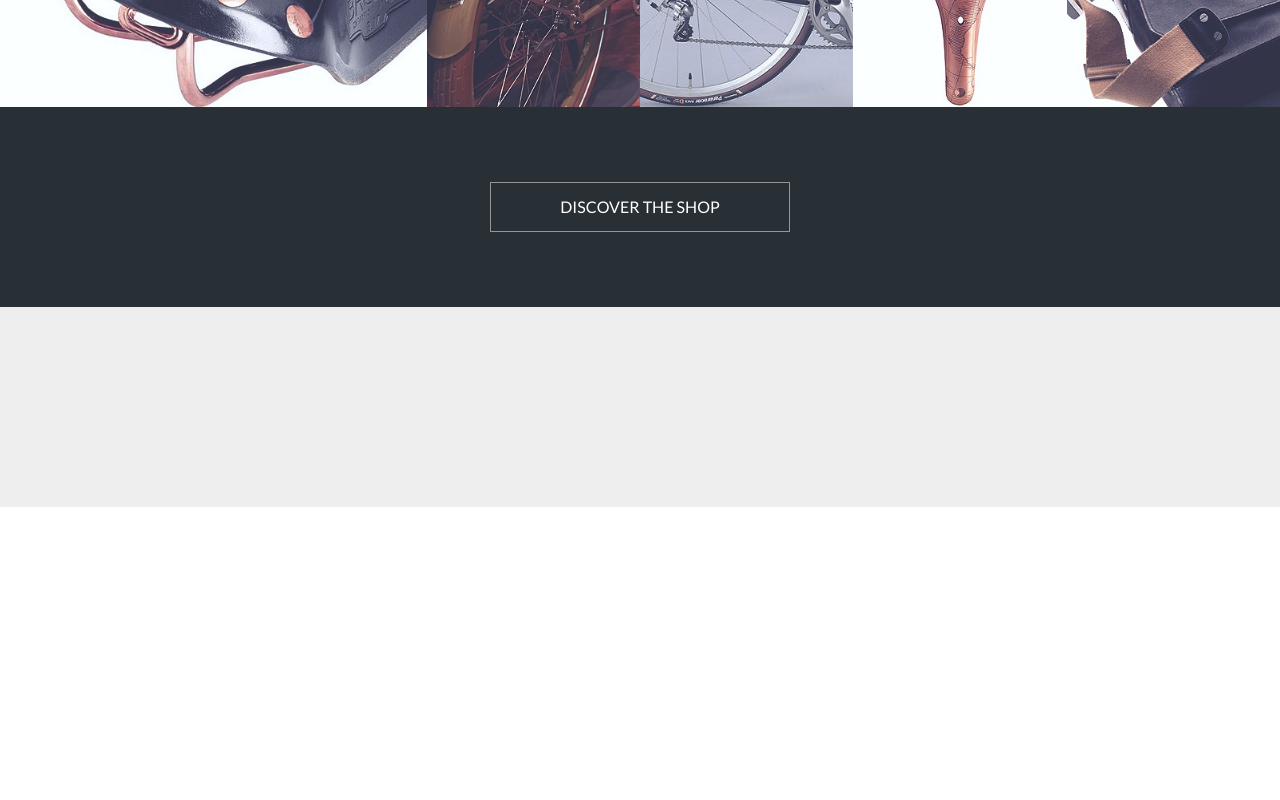
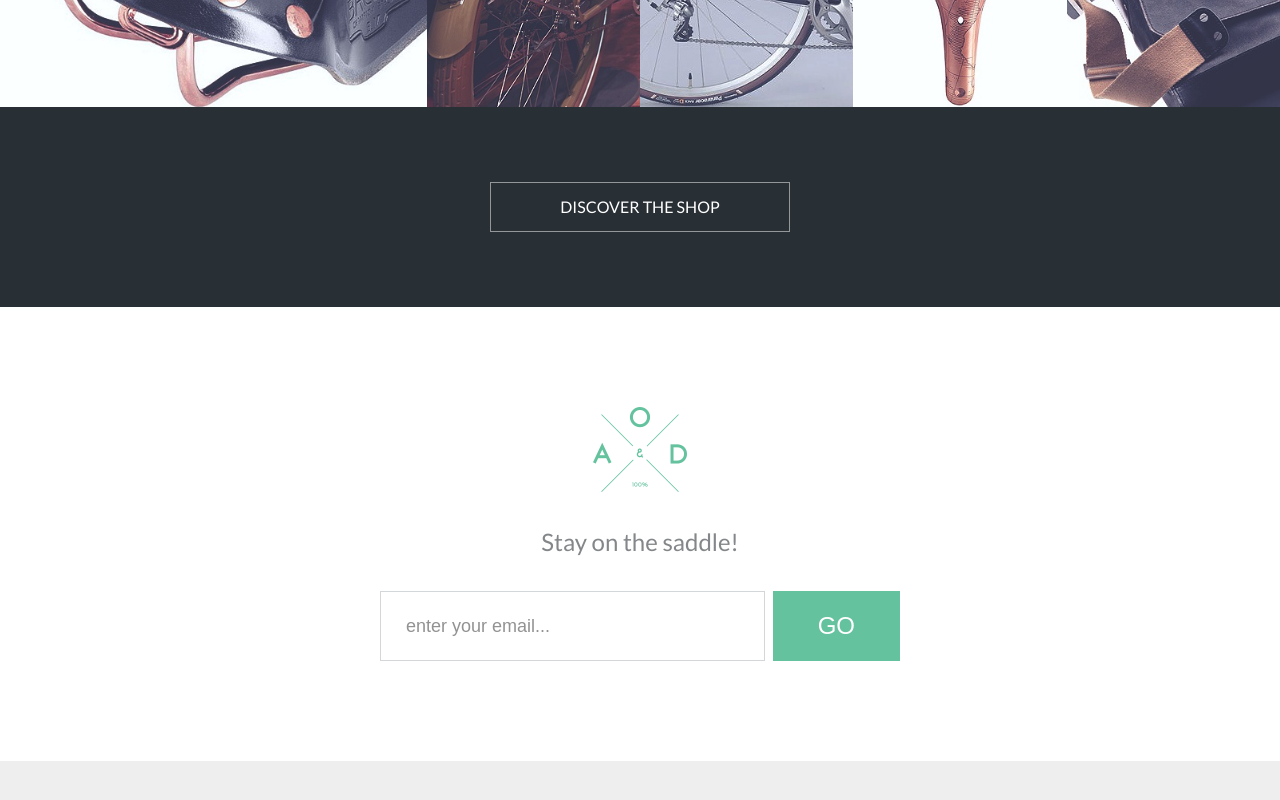
Before and after one commit to RusJstudent/Bicycle, a plain HTML site: page index.html in a window 1280 px wide. Shown: the part 3970-4770 px from the top of the page. Before the commit the page ends 4477 px from the top, so only its background shows below. Drawn offline with Linux system fonts and the light colour scheme.

Commit message:
Working progress: ... 92% ...

```diff
--- a/index.html
+++ b/index.html
@@ -163,21 +163,9 @@
                             <span class="slider__address">AOD New York @aod</span>
                             <span class="slider__time"> / 35 min</span>
                         </div>
-                        <div class="slider__text">Lorem ipsum dolor sit amet, consectetur adipiscing elit. Sed ut tellus ac nulla semper rhoncus. Nullam a odio porttitor, dictum turpis vitae, pretium ante amet.Lorem ipsum dolor sit amet, consectetur adipiscing elit. Sed ut tellus ac nulla semper rhoncus. Nullam a odio porttitor, dictum turpis vitae, pretium ante amet.Lorem ipsum dolor sit amet, consectetur adipiscing elit. Sed ut tellus ac nulla semper rhoncus. Nullam a odio porttitor, dictum turpis vitae, pretium ante amet.Lorem ipsum dolor sit amet, consectetur adipiscing elit. Sed ut tellus ac nulla semper rhoncus. Nullam a odio porttitor, dictum turpis vitae, pretium ante amet.Lorem ipsum dolor sit amet, consectetur adipiscing elit. Sed ut tellus ac nulla semper rhoncus. Nullam a odio porttitor, dictum turpis vitae, pretium ante amet.</div>
+                        <div class="slider__text">Lorem ipsum dolor sit amet, consectetur adipiscing elit. Sed ut tellus ac nulla semper rhoncus. Nullam a odio porttitor, dictum turpis vitae, pretium ante amet.Lorem ipsum dolor sit amet, consectetur adipiscing elit. Sed ut tellus ac nulla semper rhoncus. Nullam a odio porttitor, dictum turpis vitae.</div>
                     </div>
                 </div>
-                <!-- <div class="slider__row">
-                    <div class="slider__container _container">
-                        <div class="slider__icon">
-                            <img src="sourse/img/block6/icon.png" alt="icon">
-                        </div>
-                        <div class="slider__label">
-                            <span class="slider__address">AOD New York @aod</span>
-                            <span class="slider__time"> / 35 min</span>
-                        </div>
-                        <div class="slider__text">Lorem ipsum dolor sit amet, consectetur adipiscing elit. Sed ut tellus ac nulla semper rhoncus. Nullam a odio porttitor, dictum turpis vitae, pretium ante amet.</div>
-                    </div>
-                </div> -->
                 <div class="slider__row">
                     <div class="slider__container _container">
                         <div class="slider__icon">
@@ -187,7 +175,7 @@
                             <span class="slider__address">AOD New York @aod</span>
                             <span class="slider__time"> / 35 min</span>
                         </div>
-                        <div class="slider__text">Lorem ipsum dolor sit amet, consectetur adipiscing elit. Sed ut tellus ac nulla semper rhoncus. Nullam a odio porttitor, dictum turpis vitae, pretium ante amet.</div>
+                        <div class="slider__text">Lorem ipsum dolor sit amet, consectetur adipiscing elit.</div>
                     </div>
                 </div>
                 <div class="slider__nav">
@@ -283,6 +271,20 @@
                     <a href="" class="shop__button">Discover the shop</a>
                 </div>
             </div>
+            <div class="feedback">
+                <div class="feedback__logo">
+                    <img src="sourse/img/logo.png" alt="logo">
+                </div>
+                <div class="feedback__label">Stay on the saddle!</div>
+                <form class="feedback__form">
+                    <div class="feedback__input">
+                        <input type="text" placeholder="enter your email...">
+                    </div>
+                    <div class="feedback__button">
+                        <button type="submit">Go</button>
+                    </div>
+                </form>
+            </div>
         </main>
         <footer class="footer">
             <div class="_container"></div>
--- a/sourse/js/script.js
+++ b/sourse/js/script.js
@@ -17,9 +17,6 @@ const leftSlider = slider.querySelectorAll('.slider__row')[0];
 const sliderNav = document.querySelector('.slider__nav');
 let currentMargin = 0;
 
-// const initialHeight = leftSlider.getBoundingClientRect().height;
-// slider.style.maxHeight = slider.getBoundingClientRect().height + 'px';
-
 sliderNav.onclick = function(e) {
     if (!e.target.classList.contains('slider__circle')) return;
     if (e.target.classList.contains('_active')) return;
@@ -37,12 +34,4 @@ sliderNav.onclick = function(e) {
 
     slider.children[currentIdx].style.height = 'auto';
     slider.children[prevIdx].style.height = 0;
-
-    setTimeout(() => {
-
-        console.log(slider.children[currentIdx].getBoundingClientRect().height);
-    })
-
-
-    // slider.style.maxHeight = 700 + 'px';
 }
--- a/sourse/scss/style.scss
+++ b/sourse/scss/style.scss
@@ -6,6 +6,10 @@ $transition: 0.3s;
 $shop-bg: #282f35;
 $border-color: #94979a;
 $slider-color: #a9afb3;
+$placeholder-color: #929292;
+$form-button: #64c29e;
+$form-button-hover: #1aa570;
+$border-color-secondary: #d3d7d9;
 
 .wrapper {
     min-height: 100vh;
@@ -390,9 +394,6 @@ $slider-color: #a9afb3;
     overflow: hidden;
     position: relative;
 
-    // height: auto;
-    // transition: 3s;
-
     // .slider__row
     &__row {
         flex: 0 0 100%;
@@ -460,7 +461,21 @@ $slider-color: #a9afb3;
         }
     }
 
+    @media (max-width: 1100px) {
+        padding: 85px 0px 125px 0px;
 
+        &__nav {
+            bottom: 58px;
+        }
+    }
+
+    @media (max-width: 991px) {
+        padding: 55px 0px 100px 0px;
+
+        &__nav {
+            bottom: 50px;
+        }
+    }
 }
 
 .shop {
@@ -547,9 +562,103 @@ $slider-color: #a9afb3;
     }
 }
 
+.feedback {
+    display: flex;
+    flex-direction: column;
+    justify-content: center;
+    align-items: center;
+    padding: 100px 10px;
+    box-sizing: content-box;
 
+    max-width: 520px;
+    margin: 0 auto;
 
+    // .feedback__logo
+    &__logo {
+        margin: 0px 0px 35px 0px;
+    }
+    // .feedback__label
+    &__label {
+        margin: 0px 0px 35px 0px;
+        color: $text-color;
+        font-size: 24px;
+    }
+    // .feedback__form
+    &__form {
+        display: flex;
+        column-gap: 8px;
+        row-gap: 10px;
+        width: 100%;
+    }
+    // .feedback__input
+    &__input {
+        flex: 1 1 auto;
 
+        input {
+            height: 70px;
+            width: 100%;
+            padding: 25px;
+            color: $text-color;
+            border: 1px solid $border-color-secondary;
+            font-size: 20px;
+        }
+
+        input:focus {
+            outline: none;
+        }
+        input::placeholder {
+            color: #929292;
+            font-size: 18px;
+        }
+    }
+    // .feedback__button
+    &__button {
+        flex: 0 0 126px;
+        height: 70px;
+
+        button {
+            width: 100%;
+            height: 70px;
+            border: none;
+            padding: 0 45px;
+            display: flex;
+            justify-content: center;
+            align-items: center;
+            font-size: 24px;
+            text-transform: uppercase;
+            color: #fff;
+            background-color: $form-button;
+            transition: 0.3s;
+
+            &:hover {
+                cursor: pointer;
+                background-color: $form-button-hover;
+            }
+        }
+    }
+
+    @media (max-width: 1110px) {
+        padding: 70px 10px;
+    }
+
+    @media (max-width: 991px) {
+        padding: 60px 10px;
+    }
+
+    @media (max-width: 767px) {
+        padding: 50px 10px;
+    }
+
+    @media (max-width: 460px) {
+        &__form {
+            flex-wrap: wrap;
+        }
+
+        &__button {
+            flex: 1 1 auto;
+        }
+    }
+}
 
 .footer {
     height: 200px;
```
Also changed, not shown: css/style.css.
